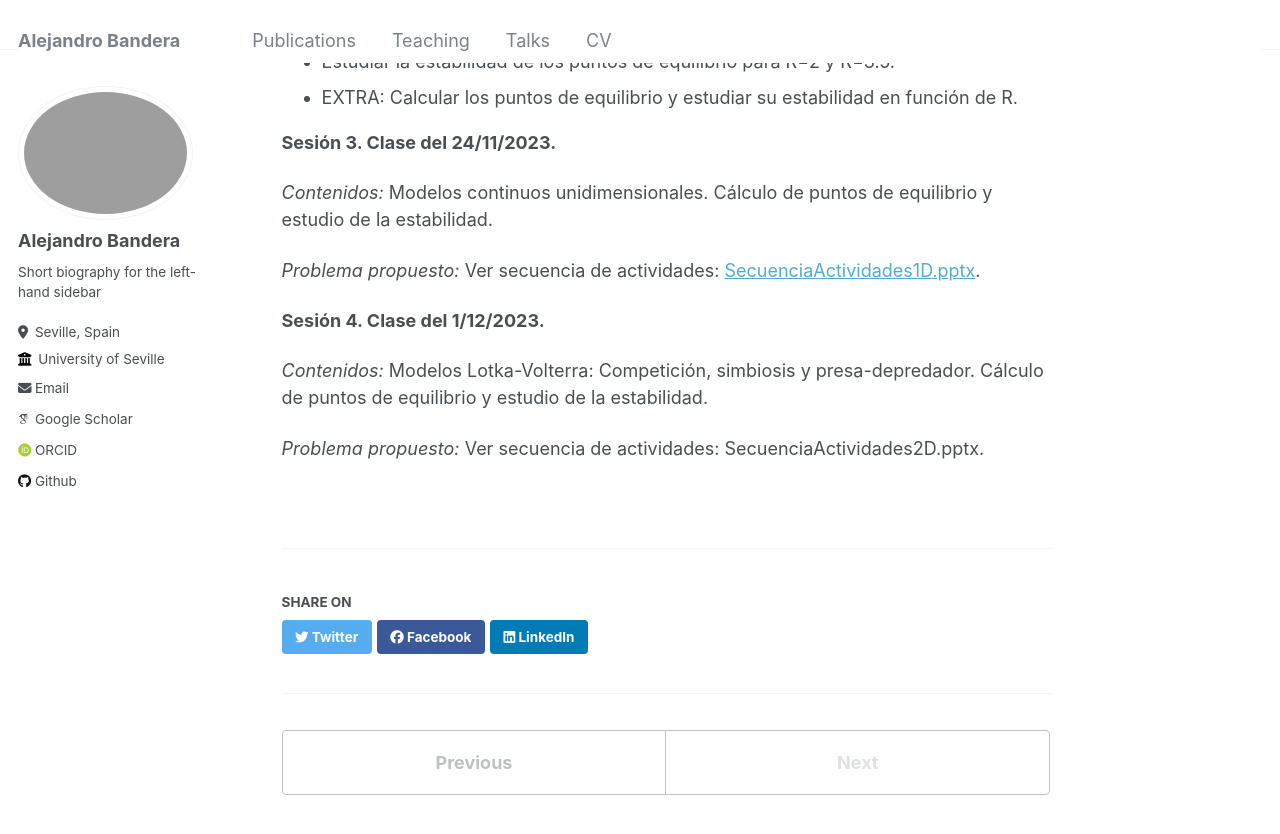
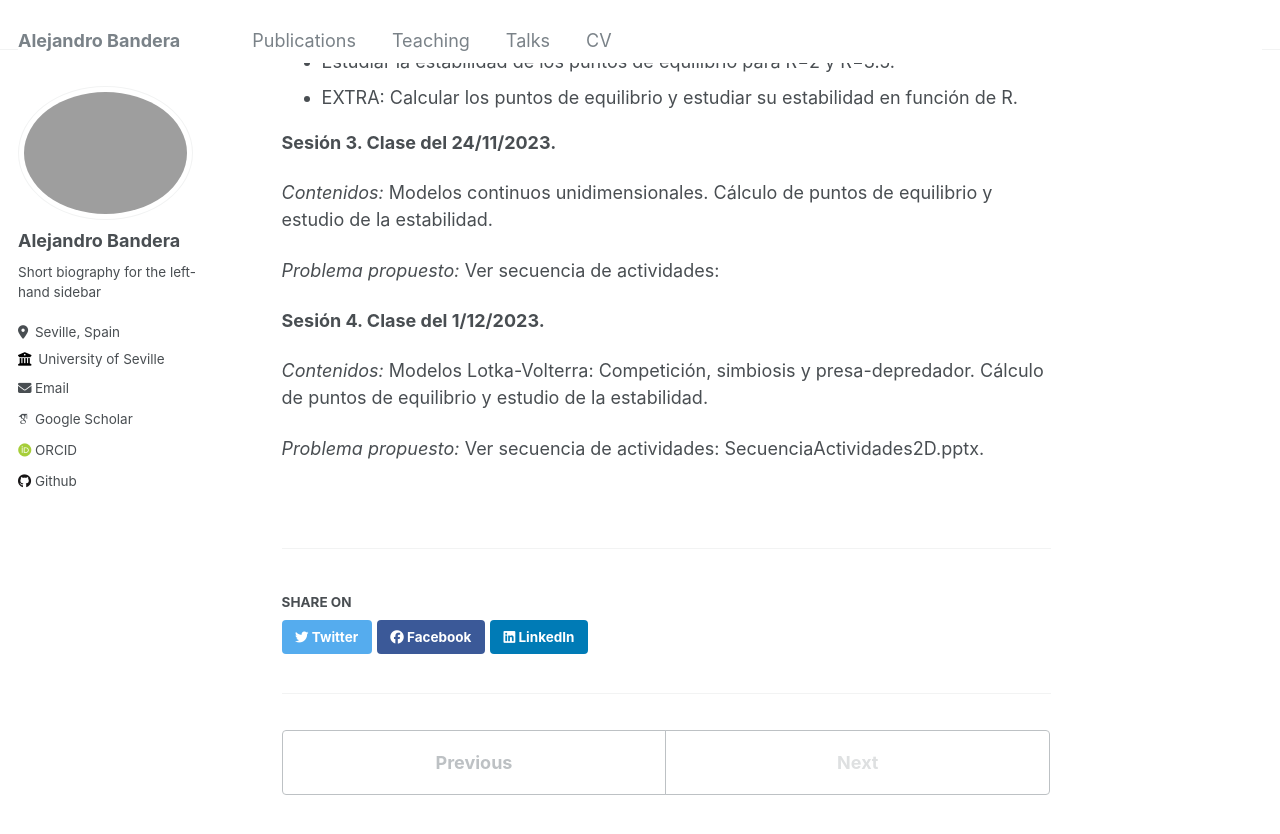
Before and after one commit to abanderam/abandera.github.io, a Jekyll site: the page built from _teaching/IABio.md, in a window 1280 px wide and 900 px high, scrolled down 3127 px. Shown: the top 834 px of the window. Built offline with Jekyll 4.4.1, drawn with Linux system fonts in a browser that asks for light colours; some web fonts are replaced.

Commit message:
Update IABio.md

```diff
--- a/_teaching/IABio.md
+++ b/_teaching/IABio.md
@@ -98,7 +98,8 @@ Parte 3: Modelos poblacionales
 
 <em>Contenidos:</em> Modelos continuos unidimensionales. Cálculo de puntos de equilibrio y estudio de la estabilidad.
 
-<em>Problema propuesto:</em> Ver secuencia de actividades: <a href="https:///abanderam.github.io/files/_teaching/prueba.txt">SecuenciaActividades1D.pptx</a>.
+<em>Problema propuesto:</em> Ver secuencia de actividades:
+
 
 <b>Sesión 4. Clase del 1/12/2023.</b>
 
```
